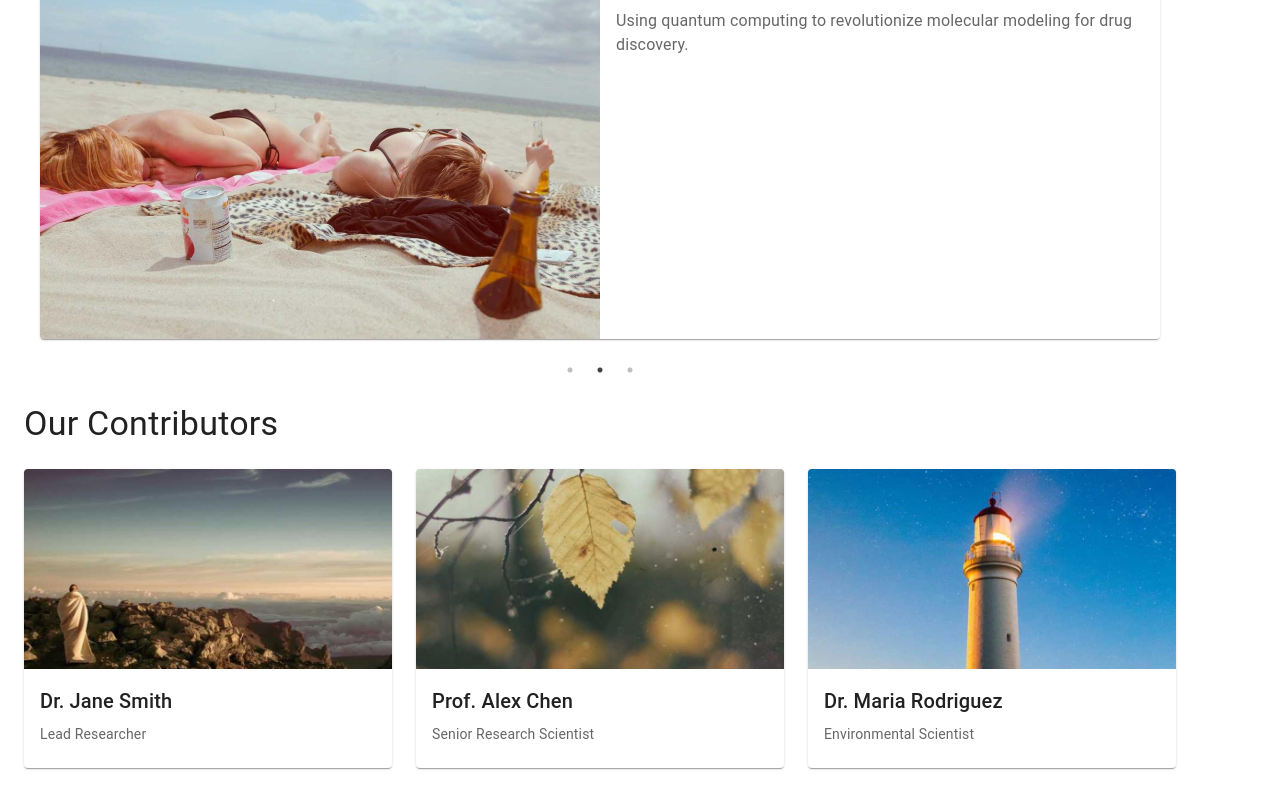
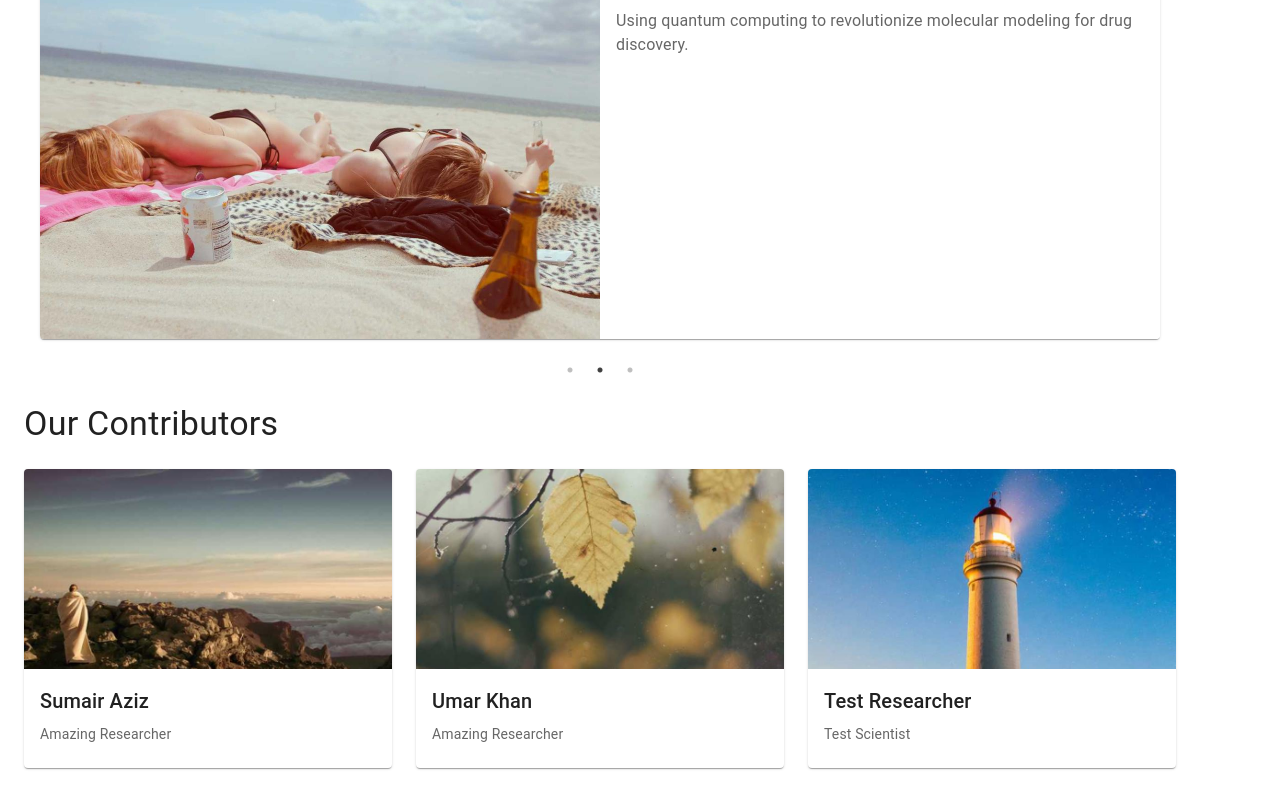
Before and after one commit to DavidmKalina/biosensewebsite, a React (Vite) app: page / in a window 1280 px wide. Shown: the part 261-1061 px from the top of the page. Built offline with nearby package versions, Linux system fonts and the light colour scheme.

Commit message:
modify contributer data to demo

```diff
--- a/src/components/contributor/ContributorResearchPapersTab.tsx
+++ b/src/components/contributor/ContributorResearchPapersTab.tsx
@@ -1,6 +1,8 @@
-import { Box } from '@mui/material';
+import { Box, CircularProgress } from '@mui/material';
 import type { ResearchPaper } from '../../types';
-import ResearchPapersTable from './ResearchPapersTable';
+import { lazy, Suspense } from 'react';
+
+const ResearchPapersTable = lazy(() => import('./ResearchPapersTable.js'));
 
 interface ContributorResearchPapersTabProps {
   contributorApiId?: string;
@@ -9,7 +11,9 @@ interface ContributorResearchPapersTabProps {
 
 const ContributorResearchPapersTab: React.FC<ContributorResearchPapersTabProps> = ({ contributorApiId }) => (
   <Box>
-    <ResearchPapersTable contributorApiId={contributorApiId} />
+    <Suspense fallback={<CircularProgress size={24} />}>
+      <ResearchPapersTable contributorApiId={contributorApiId} />
+    </Suspense>
   </Box>
 );
 
--- a/src/data/sampleData.ts
+++ b/src/data/sampleData.ts
@@ -2,27 +2,27 @@ import { Contributor, Project } from '../types';
 
 export const contributors: Contributor[] = [
     {
-        id: 'dr-jane-smith',
-        name: 'Dr. Jane Smith',
-        role: 'Lead Researcher',
-        bio: 'Dr. Jane Smith is a renowned biologist specializing in marine ecosystems. With over 15 years of research experience, she has published numerous papers on coral reef conservation and marine biodiversity.',
+        id: 'sumair-aziz',
+        name: 'Sumair Aziz',
+        role: 'Amazing Researcher',
+        bio: 'This is a quick bio about me. Lorem ipsum dolor sit amet, consectetur adipiscing elit. Donec rhoncus vehicula sodales. Nulla aliquam ligula enim, et vehicula sapien tempor eu. Donec euismod tempus diam ut mollis. Nullam sit amet nisi in quam porta rhoncus id vel ante. Aliquam gravida nisi ut risus iaculis egestas. Etiam consequat ut mauris et interdum. Fusce justo massa, dictum vel faucibus vel, finibus eu justo. Mauris vel nunc ac justo laoreet fermentum. Fusce id euismod mi, a sollicitudin felis. Donec sed venenatis libero. Nam imperdiet ac mi non ullamcorper. Etiam eget mauris sed felis dignissim dictum sed eu metus. Donec consequat, sem vitae tempus fringilla, nibh dolor fermentum tellus, id pellentesque augue metus ac risus.',
         imageUrl: '/images/contributors/jane-smith.jpg',
         contributorApiId: '27005482',
     },
     {
-        id: 'prof-alex-chen',
-        name: 'Prof. Alex Chen',
-        role: 'Senior Research Scientist',
-        bio: 'Professor Alex Chen is a quantum physicist with expertise in quantum computing and molecular modeling. His groundbreaking work has contributed to advances in quantum entanglement theory.',
+        id: 'umar-khan',
+        name: 'Umar Khan',
+        role: 'Amazing Researcher',
+        bio: 'This is a quick bio about me. Lorem ipsum dolor sit amet, consectetur adipiscing elit. Donec rhoncus vehicula sodales. Nulla aliquam ligula enim, et vehicula sapien tempor eu. Donec euismod tempus diam ut mollis. Nullam sit amet nisi in quam porta rhoncus id vel ante. Aliquam gravida nisi ut risus iaculis egestas. Etiam consequat ut mauris et interdum. Fusce justo massa, dictum vel faucibus vel, finibus eu justo. Mauris vel nunc ac justo laoreet fermentum. Fusce id euismod mi, a sollicitudin felis. Donec sed venenatis libero. Nam imperdiet ac mi non ullamcorper. Etiam eget mauris sed felis dignissim dictum sed eu metus. Donec consequat, sem vitae tempus fringilla, nibh dolor fermentum tellus, id pellentesque augue metus ac risus.',
         imageUrl: '/images/contributors/alex-chen.jpg',
 
         contributorApiId: '120685296',
     },
     {
-        id: 'dr-maria-rodriguez',
-        name: 'Dr. Maria Rodriguez',
-        role: 'Environmental Scientist',
-        bio: 'Dr. Maria Rodriguez specializes in climate change research and sustainable development. Her work focuses on developing innovative solutions for environmental conservation.',
+        id: 'test',
+        name: 'Test Researcher',
+        role: 'Test Scientist',
+        bio: 'Lorem ipsum dolor sit amet, consectetur adipiscing elit. Donec rhoncus vehicula sodales. Nulla aliquam ligula enim, et vehicula sapien tempor eu. Donec euismod tempus diam ut mollis. Nullam sit amet nisi in quam porta rhoncus id vel ante. Aliquam gravida nisi ut risus iaculis egestas. Etiam consequat ut mauris et interdum. Fusce justo massa, dictum vel faucibus vel, finibus eu justo. Mauris vel nunc ac justo laoreet fermentum. Fusce id euismod mi, a sollicitudin felis. Donec sed venenatis libero. Nam imperdiet ac mi non ullamcorper. Etiam eget mauris sed felis dignissim dictum sed eu metus. Donec consequat, sem vitae tempus fringilla, nibh dolor fermentum tellus, id pellentesque augue metus ac risus.',
         imageUrl: '/images/contributors/maria-rodriguez.jpg',
     }
 ];
```
